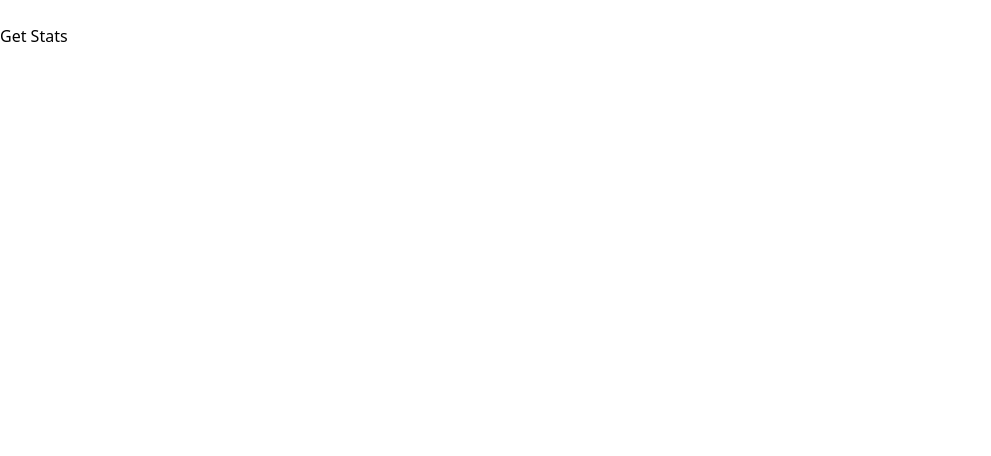
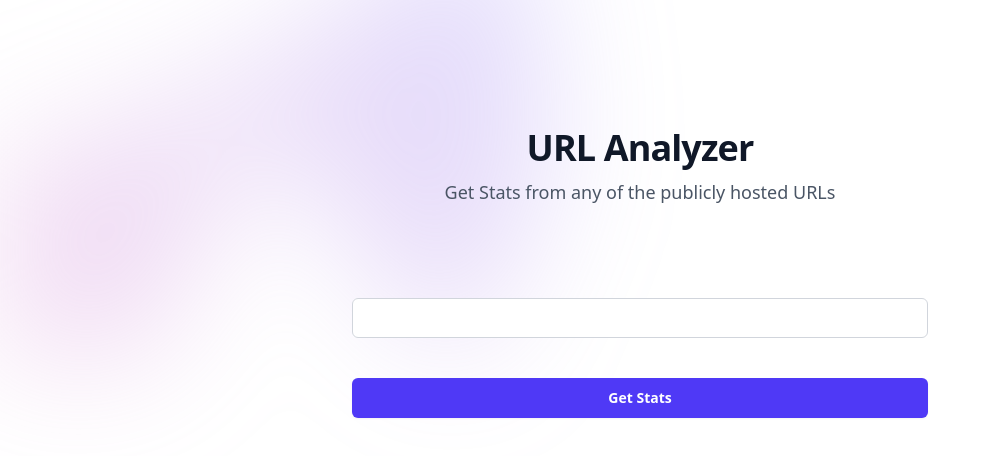
Before and after one commit to sendurangr/url-analyzer-client, an Angular app: page / in a window 1280 px wide. Shown: the top 456 px of the page, without its empty margins (0-991 px from the left). Built offline with nearby package versions, Linux system fonts and the light colour scheme.

Commit message:
Sample Table included.

```diff
--- a/src/app/app.component.html
+++ b/src/app/app.component.html
@@ -1,22 +1,66 @@
-<div class="container">
-  <div>
-    <input [formControl]="urlInputFormControl"
-           class="min-w-80">
+
+
+
+
+<div class="isolate bg-white px-6 py-24 sm:py-32 lg:px-8">
+  <div class="absolute inset-x-0 top-[-10rem] -z-10 transform-gpu overflow-hidden blur-3xl sm:top-[-20rem]"
+       aria-hidden="true">
+    <div
+      class="relative left-1/2 -z-10 aspect-1155/678 w-[36.125rem] max-w-none -translate-x-1/2 rotate-[30deg] bg-linear-to-tr from-[#ff80b5] to-[#9089fc] opacity-30 sm:left-[calc(50%-40rem)] sm:w-[72.1875rem]"
+      style="clip-path: polygon(74.1% 44.1%, 100% 61.6%, 97.5% 26.9%, 85.5% 0.1%, 80.7% 2%, 72.5% 32.5%, 60.2% 62.4%, 52.4% 68.1%, 47.5% 58.3%, 45.2% 34.5%, 27.5% 76.7%, 0.1% 64.9%, 17.9% 100%, 27.6% 76.8%, 76.1% 97.7%, 74.1% 44.1%)"></div>
+  </div>
+  <div class="mx-auto max-w-2xl text-center">
+    <h2 class="text-4xl font-semibold tracking-tight text-balance text-gray-900 sm:text-4xl">URL Analyzer</h2>
+    <p class="mt-2 text-lg/8 text-gray-600">Get Stats from any of the publicly hosted URLs</p>
+  </div>
+  <form action="#" method="POST" class="mx-auto mt-16 max-w-xl sm:mt-20">
+    <div class="grid grid-cols-1 gap-x-8 gap-y-6 sm:grid-cols-2">
+
+      <div class="sm:col-span-2">
+        <!--        <label for="company" class="block text-sm/6 font-semibold text-gray-900">Company</label>-->
+        <div class="mt-2.5">
+          <input
+            [formControl]="urlInputFormControl"
+            type="text" name="company" id="company" autocomplete="organization"
+            class="block w-full rounded-md bg-white px-3.5 py-2 text-base text-gray-900 outline-1 -outline-offset-1 outline-gray-300 placeholder:text-gray-400 focus:outline-2 focus:-outline-offset-2 focus:outline-indigo-600">
+        </div>
       </div>
 
-  <div>
-    <button (click)="getStats()">
+    </div>
+    <div class="mt-10">
+      <button type="submit"
+              (click)="getStats()"
+              class="block w-full rounded-md bg-indigo-600 px-3.5 py-2.5 text-center text-sm font-semibold text-white shadow-xs hover:bg-indigo-500 focus-visible:outline-2 focus-visible:outline-offset-2 focus-visible:outline-indigo-600">
         Get Stats
       </button>
     </div>
-</div>
+  </form>
+
+  @if (data) {
 
 
-@if (data) {
-  <div>
-    <h2>Stats</h2>
-    <p>PAGE TITLE: {{ data.pageTitle }}</p>
-    <p>Title: {{ data.htmlVersion }}</p>
-    <p>Word Count: {{ data.headings.h1 }}</p>
+    <div class="flex flex-col border border-gray-200 rounded-lg shadow-sm mt-10">
+      <div class="-m-1.5 overflow-x-auto">
+        <div class="p-1.5 min-w-full inline-block align-middle">
+          <div class="overflow-hidden">
+            <table class="min-w-full divide-y divide-gray-200 dark:divide-neutral-700">
+              <thead>
+              <tr>
+                <th scope="col" class="px-6 py-3 text-start text-xs font-medium text-gray-500 uppercase dark:text-neutral-500">Field</th>
+                <th scope="col" class="px-6 py-3 text-start text-xs font-medium text-gray-500 uppercase dark:text-neutral-500">Value</th>
+              </tr>
+              </thead>
+              <tbody class="divide-y divide-gray-200 dark:divide-neutral-700">
+              <tr>
+                <td class="px-6 py-4 whitespace-nowrap text-sm font-medium text-gray-800 dark:text-neutral-200">John Brown</td>
+                <td class="px-6 py-4 whitespace-nowrap text-sm text-gray-800 dark:text-neutral-200">45</td>
+              </tr>
+              </tbody>
+            </table>
+          </div>
+        </div>
+      </div>
     </div>
   }
+
+</div>
```
Lines whose indentation alone changed are shown as unchanged.
